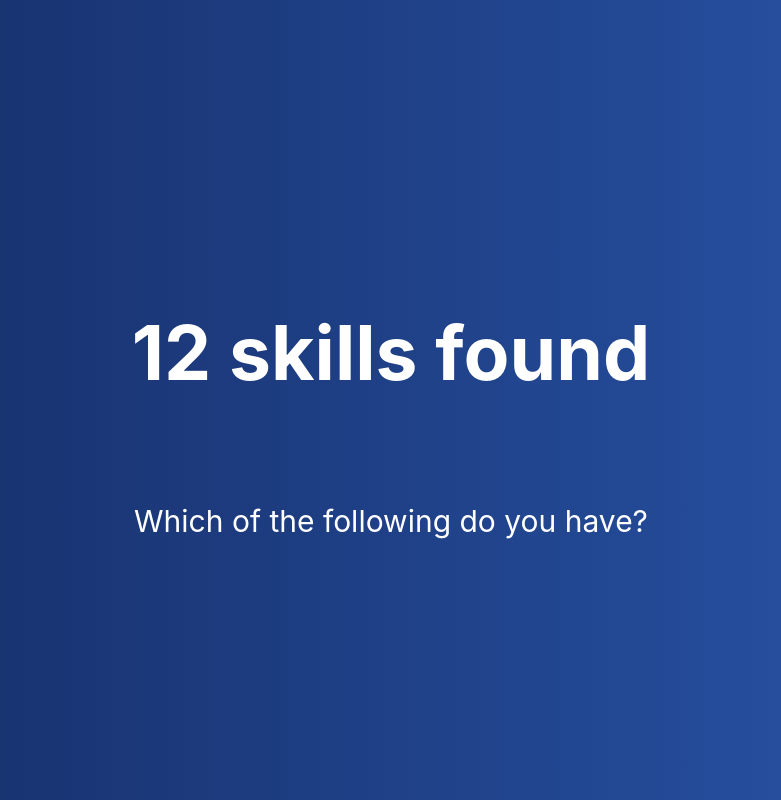
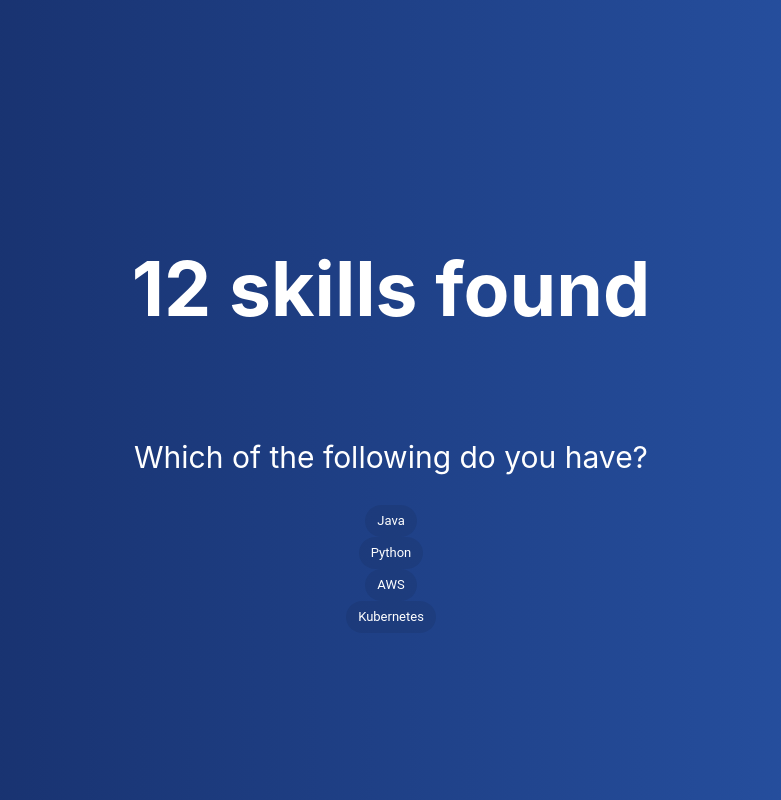
Before and after one commit to evanwherchek/resutailor, a React (Create React App) app in the folder frontend/: page / in a window 1280 px wide. Shown: the whole page, without its empty margins (249-1030 px from the left). Built offline with nearby package versions, Linux system fonts and the light colour scheme.

Commit message:
Added state management

```diff
--- a/frontend/src/SelectSkills.tsx
+++ b/frontend/src/SelectSkills.tsx
@@ -1,4 +1,4 @@
-import React from 'react';
+import React, { useState, useEffect } from 'react';
 import { Chip } from '@mui/material';
 
 interface SelectSkillsProps {}
@@ -6,6 +6,15 @@ interface SelectSkillsProps {}
 interface Style {
   mainText: React.CSSProperties;
   subText: React.CSSProperties;
+  unselectedChip: React.CSSProperties;
+  selectedChip: React.CSSProperties;
+}
+
+interface ChipData {
+  key: number;
+  label: string;
+  style: React.CSSProperties;
+  selected: boolean;
 }
 
 const styles: Style = {
@@ -22,13 +31,57 @@ const styles: Style = {
     textAlign: 'center',
     width: '80%',
   },
+  selectedChip: {
+    color: '#000000',
+  },
+  unselectedChip: {
+    color: '#FFFFFF'
+  }
 };
 
 const SelectSkills: React.FC<SelectSkillsProps> = () => {
+  const [chipList, setChipList] = useState<ChipData[]>([]);
+
+  const handleChipClick = (data: ChipData) => {
+    setChipList(prevChipList => {
+      return prevChipList.map((chip) => {
+        if (chip.key === data.key) {
+          return {
+            ...chip,
+            style: chip.selected ? styles.unselectedChip : styles.selectedChip,
+            selected: !chip.selected
+          };
+        } else {
+          return chip;
+        }
+      });
+    });
+  };
+
+  useEffect(() => {
+    const populateList = (jsonString: string) => {
+      const jsonObject: any = JSON.parse(jsonString);
+      const newChipList = [];
+
+      for(let i = 0; i < jsonObject.skills.length; i++){
+        newChipList.push({ key: i, label: jsonObject.skills[i], style: styles.unselectedChip, selected: false });
+      }
+
+      setChipList(newChipList);
+    }
+
+    populateList('{"skills": ["Java", "Python", "AWS", "Kubernetes"]}');
+  }, []);
+
   return (
     <>
       <p style={styles.mainText}>12 skills found</p>
       <p style={styles.subText}>Which of the following do you have?</p>
+      {chipList.map((data) => {
+        return(
+          <Chip key={data.key} label={data.label} style={data.style} onClick={() => handleChipClick(data)} />
+        )
+      })}
     </>
   );
 };
```
